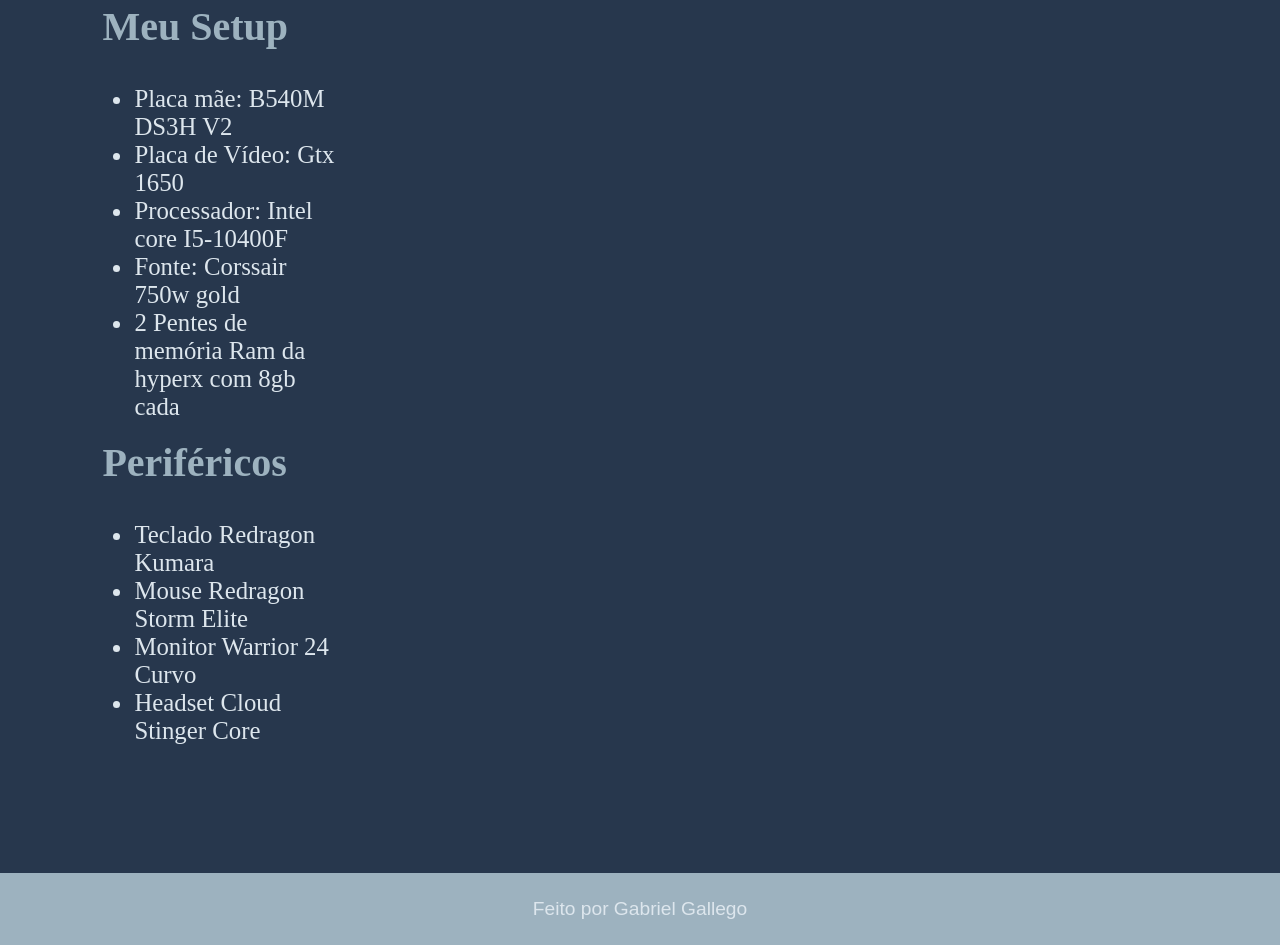
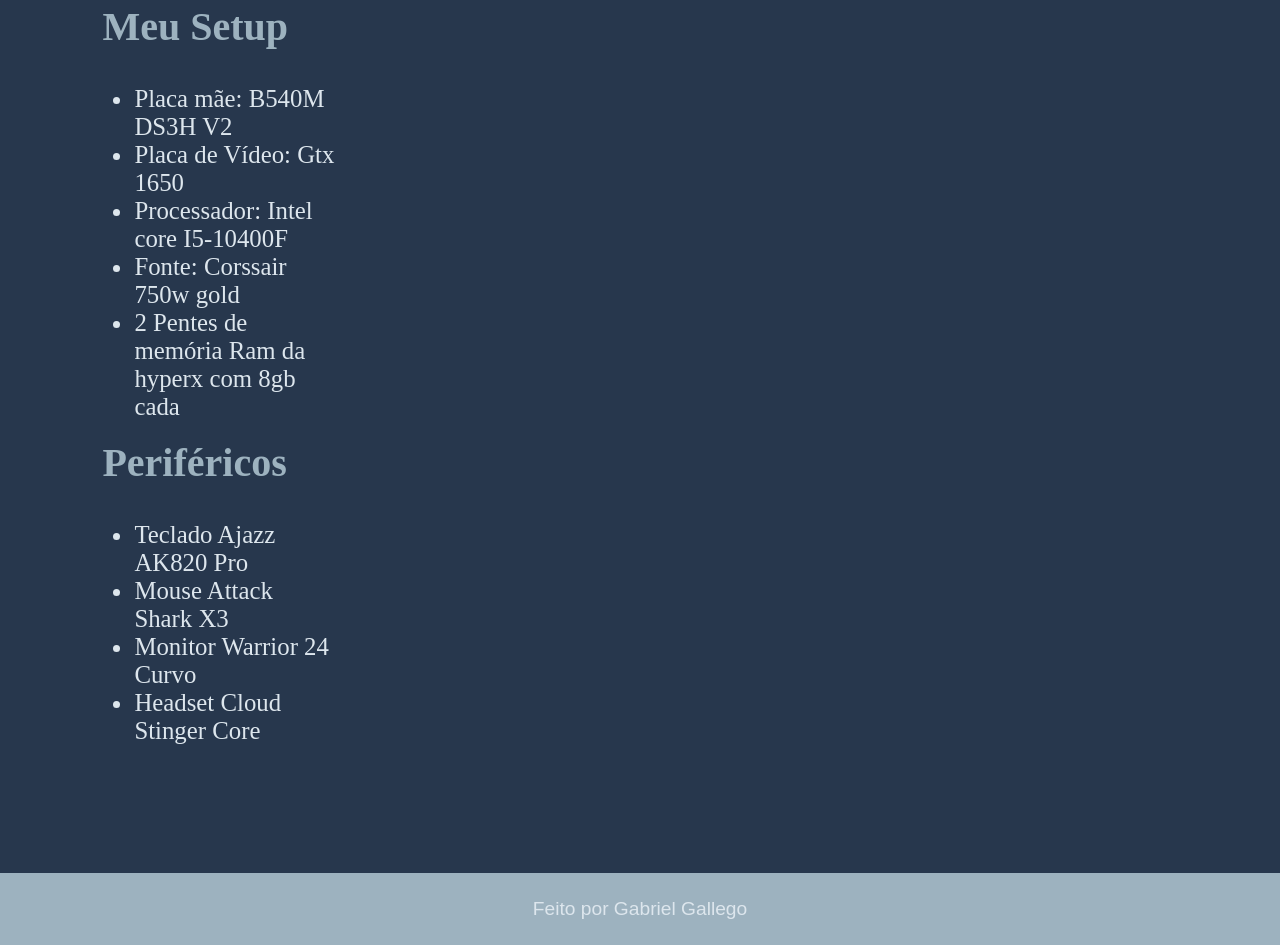
Before and after one commit to gabriel-galleg0/Portifolio, a plain HTML site: page about.html in a window 1280 px wide. Shown: the part 1493-2438 px from the top of the page. Drawn offline with Linux system fonts and the light colour scheme.

Commit message:
Update about.html

```diff
--- a/about.html
+++ b/about.html
@@ -49,8 +49,8 @@
 <br>
             <h1 class="apresentacao__conteudo__titulo">Periféricos</h1>
             <ul class="itens__hardware">
-                <li><a class="linkshardware" href="https://www.redragon.com.br/kumarak552ansi">Teclado Redragon Kumara </a></li>
-                <li><a class="linkshardware" href="https://www.redragon.com.br/storm-elite">Mouse Redragon Storm Elite</a></li>
+                <li><a class="linkshardware" href="https://ajazzstore.com/products/ajazz-ak820-pro?variant=42723205611573">Teclado Ajazz AK820 Pro </a></li>
+                <li><a class="linkshardware" href="https://www.amazon.com.br/X3-tri-modo-bluetooth-26000Dpi-recarregável/dp/B0CGV1QGMW?th=1">Mouse Attack Shark X3 </a></li>
                 <li><a class="linkshardware" href="https://www.pichau.com.br/monitor-gamer-multi-warrior-shin-kai-24-pol-va-curvo-fhd-1ms-165hz-freesync-hdmi-dp-mn103?gclid=CjwKCAjwqZSlBhBwEiwAfoZUIKatyYwm52MZTocuSJvksjObzA3mgFfY552PpCydyW8n5nqku1hrKxoCZ2wQAvD_BwE">Monitor Warrior 24 Curvo</a></li>
                 <li><a class="linkshardware" href="https://row.hyperx.com/pt-BR/collections/gaming-headsets/products/hyperx-cloud-stinger-core-pc?variant=40911970664653">Headset Cloud Stinger Core</a></li>
 
```
